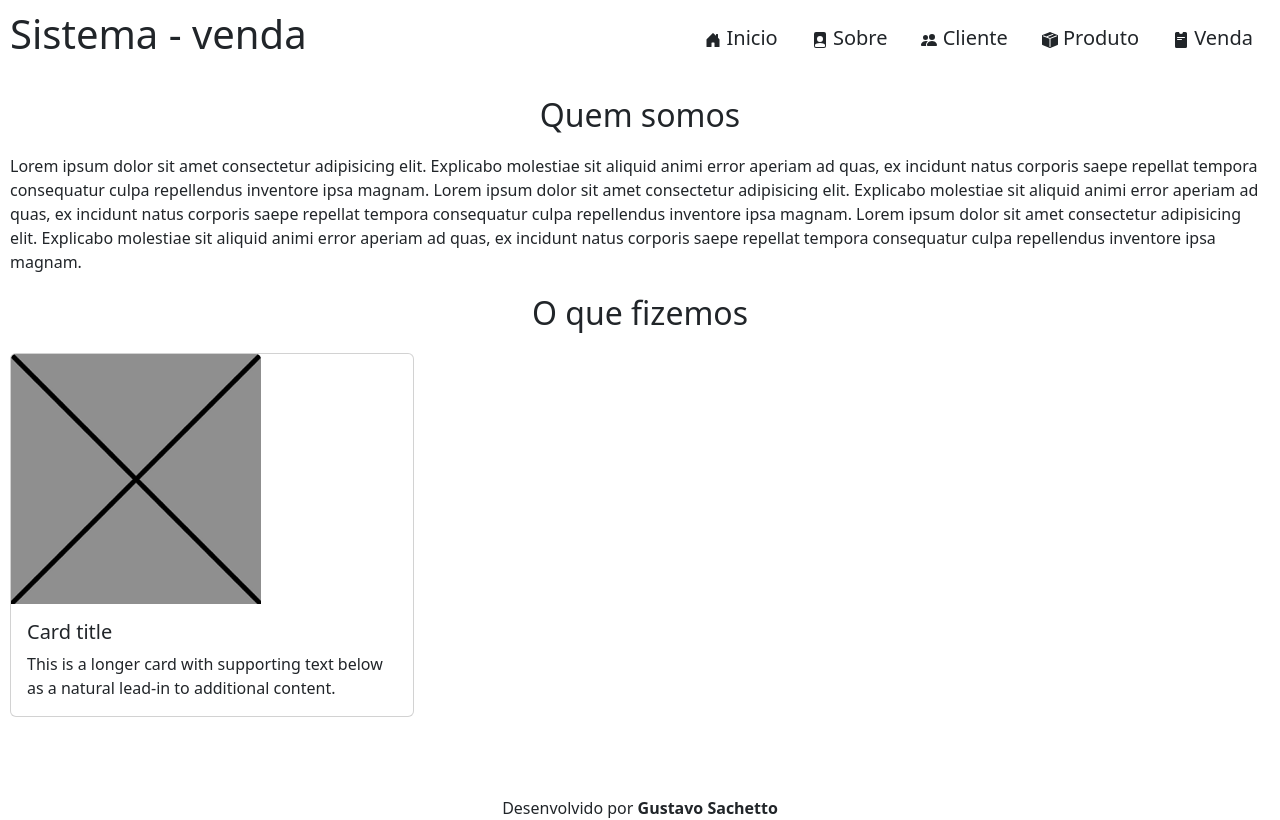
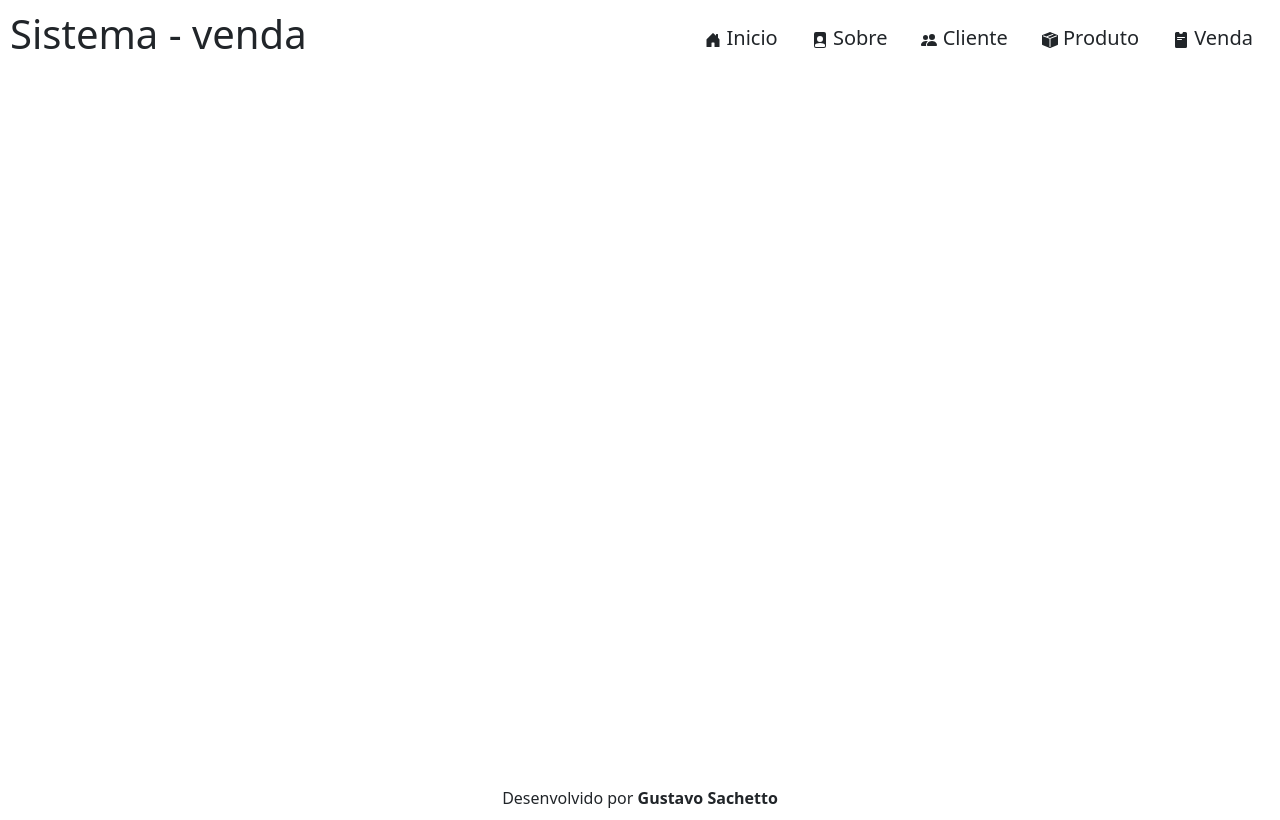
Before and after one commit to GustavoSachetto/Sistema-venda, a PHP site: page /view/pages/sobre.php in a window 1280 px wide. Run offline with PHP 8.4, Linux system fonts and the light colour scheme.

Commit message:
Update sobre.php

```diff
--- a/view/pages/sobre.php
+++ b/view/pages/sobre.php
@@ -11,29 +11,7 @@
     <body>
         <?php require ('../layout/header.php') ?>
         <main>
-            <article class="sobre">
-                <section class="quem-somos">
-                    <h2>Quem somos</h2>
-                    <p>
-                        Lorem ipsum dolor sit amet consectetur adipisicing elit. Explicabo molestiae sit aliquid animi error aperiam ad quas, ex incidunt natus corporis saepe repellat tempora consequatur culpa repellendus inventore ipsa magnam.
-                        Lorem ipsum dolor sit amet consectetur adipisicing elit. Explicabo molestiae sit aliquid animi error aperiam ad quas, ex incidunt natus corporis saepe repellat tempora consequatur culpa repellendus inventore ipsa magnam.
-                        Lorem ipsum dolor sit amet consectetur adipisicing elit. Explicabo molestiae sit aliquid animi error aperiam ad quas, ex incidunt natus corporis saepe repellat tempora consequatur culpa repellendus inventore ipsa magnam.
-                    </p>
-                </section>
-                <section class="foi-feito">
-                    <h2>O que fizemos</h2>
-                    <div class="row row-cols-1 row-cols-md-3 g-4">
-                        <div class="col">
-                            <div class="card h-100">
-                            <img src="../img/teste.png" class="card-img-top" alt="Integrante">
-                            <div class="card-body">
-                                <h5 class="card-title">Card title</h5>
-                                <p class="card-text">This is a longer card with supporting text below as a natural lead-in to additional content.</p>
-                            </div>
-                            </div>
-                        </div>
-                    </div>
-                </section>
+            <article>
             </article>
         </main>
         <?php require ('../layout/footer.php') ?>
```
